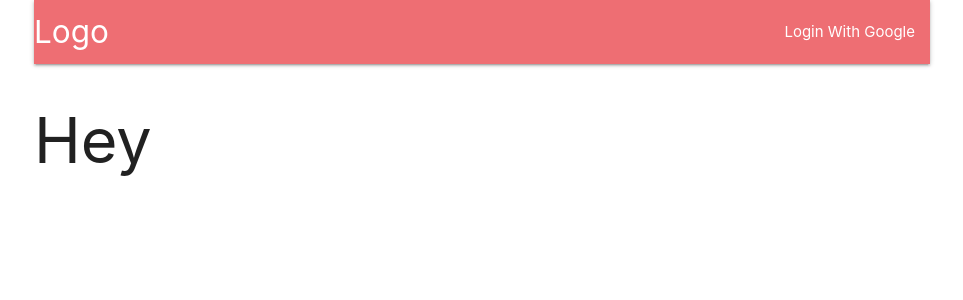
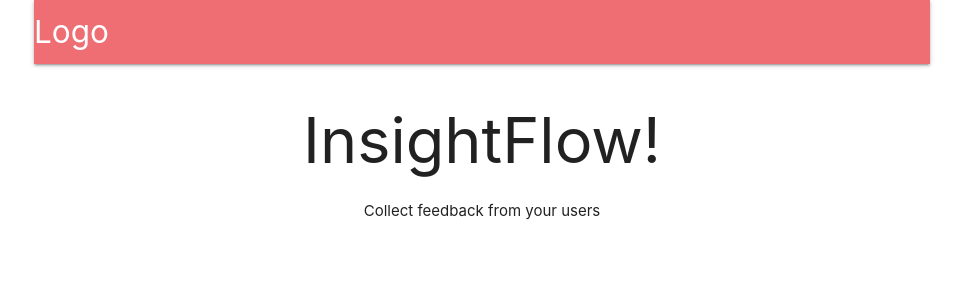
Before and after one commit to ShahafErez/InsightFlow, a React (Create React App) app in the folder client/: page / in a window 1280 px wide. Shown: the top 300 px of the page, without its empty margins (158-1121 px from the left). Built offline with nearby package versions, Linux system fonts and the light colour scheme; no server answers.

Commit message:
Header Routing (#8)
* header switch cases

* login & logout redirect

* conditional redirecting

```diff
--- a/client/src/actions/index.js
+++ b/client/src/actions/index.js
@@ -3,5 +3,5 @@ import { FETCH_USER } from "./types";
 
 export const fetchUser = () => async (dispatch) => {
   const res = await axios.get("/api/current_user");
-  dispatch({ type: FETCH_USER, payload: res });
+  dispatch({ type: FETCH_USER, payload: res.data });
 };
--- a/client/src/components/App.js
+++ b/client/src/components/App.js
@@ -4,6 +4,7 @@ import { BrowserRouter, Route } from "react-router-dom";
 import * as actions from "../actions";
 import Header from "./Header";
 import Landing from "./Landing";
+import Surveys from "./Surveys";
 
 class App extends Component {
   componentDidMount() {
@@ -17,6 +18,7 @@ class App extends Component {
           <div>
             <Header />
             <Route exact path="/" component={Landing} />
+            <Route exact path="/surveys" component={Surveys} />
           </div>
         </BrowserRouter>
       </div>
--- a/client/src/components/Header.js
+++ b/client/src/components/Header.js
@@ -1,17 +1,38 @@
 import React, { Component } from "react";
+import { connect } from "react-redux";
+import { Link } from "react-router-dom";
 
 class Header extends Component {
+  renderContent() {
+    switch (this.props.auth) {
+      case null:
+        return;
+
+      case false:
+        return (
+          <li>
+            <a href="/auth/google">Login With Google</a>
+          </li>
+        );
+
+      default:
+        return (
+          <li>
+            <a href="/api/logout">Logout</a>
+          </li>
+        );
+    }
+  }
+
   render() {
     return (
       <nav>
         <div className="nav-wrapper">
-          <a href="/" className="brand-logo">
+          <Link to={this.props.auth ? "/surveys" : "/"} className="brand-logo">
             Logo
-          </a>
+          </Link>
           <ul id="nav-mobile" className="right hide-on-med-and-down">
-            <li>
-              <a>Login With Google</a>
-            </li>
+            {this.renderContent()}
           </ul>
         </div>
       </nav>
@@ -19,4 +40,8 @@ class Header extends Component {
   }
 }
 
-export default Header;
+function mapStateToProps(state) {
+  return { auth: state.auth };
+}
+
+export default connect(mapStateToProps)(Header);
--- a/client/src/components/Landing.js
+++ b/client/src/components/Landing.js
@@ -1,2 +1,8 @@
-const Landing = () => <h1>Hey</h1>;
+const Landing = () => (
+  <div style={{ textAlign: "center" }}>
+    <h1>InsightFlow!</h1>
+    Collect feedback from your users
+  </div>
+);
+
 export default Landing;
--- /dev/null
+++ b/client/src/components/Surveys.js
@@ -0,0 +1,5 @@
+const Surveys = () => {
+  return <div>Dashboard</div>;
+};
+
+export default Surveys;
--- a/client/src/reducers/authReducers.js
+++ b/client/src/reducers/authReducers.js
@@ -1,6 +1,10 @@
-export default function authReducer(state = {}, action) {
-  console.log(action);
+import { FETCH_USER } from "../actions/types";
+
+export default function authReducer(state = null, action) {
   switch (action.type) {
+    case FETCH_USER:
+      return action.payload || false; // if it's empty string or false
+
     default:
       return state;
   }
--- a/client/src/setupProxy.js
+++ b/client/src/setupProxy.js
@@ -1,7 +1,7 @@
 const { createProxyMiddleware } = require("http-proxy-middleware");
 module.exports = function (app) {
   app.use(
-    ["/api", "/auth/google"], // TODO- CHECK, video 87
+    ["/api", "/auth/google"],
     createProxyMiddleware({
       target: "http://localhost:5000",
     })
```
Also changed, not shown: 1 other file (tests, documents, lock files or other folders).
